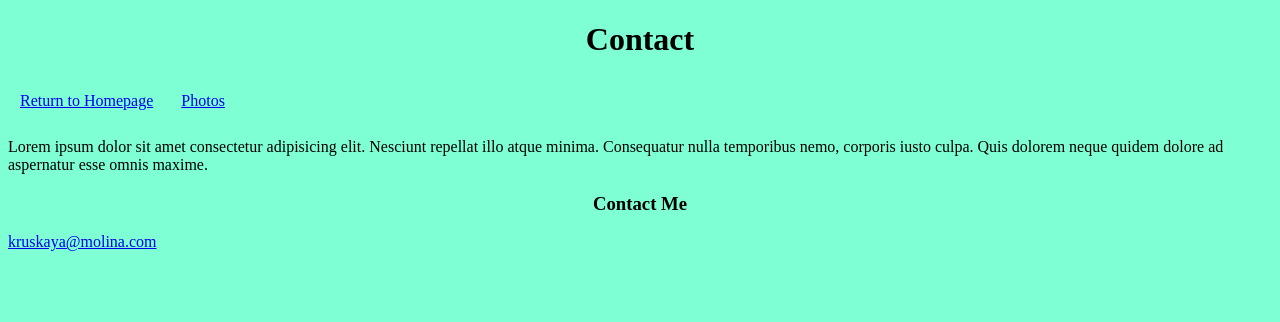
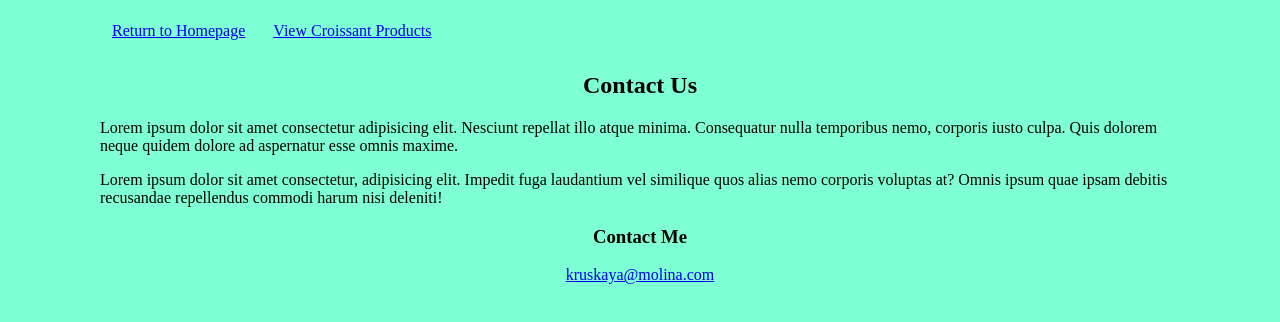
Before and after one commit to kruskii/croissant, a plain HTML site: page contact.html in a window 1280 px wide. Drawn offline with Linux system fonts and the light colour scheme.

Commit message:
updated seo on pages

```diff
--- a/contact.html
+++ b/contact.html
@@ -5,22 +5,37 @@
     <meta http-equiv="X-UA-Compatible" content="IE=edge" />
     <meta name="viewport" content="width=device-width, initial-scale=1.0" />
     <link rel="stylesheet" href="src/style.css" />
-    <title>Contact</title>
+    <title>Contact Us</title>
   </head>
   <body>
-    <h1>Contact</h1>
+    <nav>
       <li>
         <a href="index.html">Return to Homepage</a>
       </li>
       <li>
-      <a href="photos.html">Photos</a>
+        <a href="photos.html">View Croissant Products</a>
       </li>
+    </nav>
+    <section class="content">
+      <h1>Contact Us</h1>
       <p>
-      Lorem ipsum dolor sit amet consectetur adipisicing elit. Nesciunt repellat
-      illo atque minima. Consequatur nulla temporibus nemo, corporis iusto
-      culpa. Quis dolorem neque quidem dolore ad aspernatur esse omnis maxime.
+        Lorem ipsum dolor sit amet consectetur adipisicing elit. Nesciunt
+        repellat illo atque minima. Consequatur nulla temporibus nemo, corporis
+        iusto culpa. Quis dolorem neque quidem dolore ad aspernatur esse omnis
+        maxime.
       </p>
+      <p>
+        Lorem ipsum dolor sit amet consectetur, adipisicing elit. Impedit fuga
+        laudantium vel similique quos alias nemo corporis voluptas at? Omnis
+        ipsum quae ipsam debitis recusandae repellendus commodi harum nisi
+        deleniti!
+      </p>
+    </section>
+    <footer class="contact">
       <h3>Contact Me</h3>
-    <a href="mailto:kruskaya@molina.com">kruskaya@molina.com</a>
+      <a href="mailto:kruskaya@molina.com" class="email-link"
+        >kruskaya@molina.com</a
+      >
+    </footer>
   </body>
 </html>
--- a/src/style.css
+++ b/src/style.css
@@ -1,11 +1,18 @@
 body {
   background-color: aquamarine;
+  margin: 0;
+  padding: 0;
 }
 
 h1,
 h2,
 h3 {
   text-align: center;
+}
+
+nav {
+  margin: 10px 100px;
+  justify-content: center;
 }
 
 li {
@@ -15,6 +22,19 @@ li {
   text-align: center;
 }
 
+.content {
+  margin: 0 100px;
+}
+
 .croissant {
   margin: 10px auto;
+  width: 300px;
+  max-width: 100%;
+  display: inline-block;
+  margin: 0 90px;
 }
+
+.email-link {
+  display: flex;
+  justify-content: center;
+}
```
Also changed, not shown: index.html (+19 -10 lines), photos.html (+14 -3 lines). Lines whose indentation alone changed are shown as unchanged.
